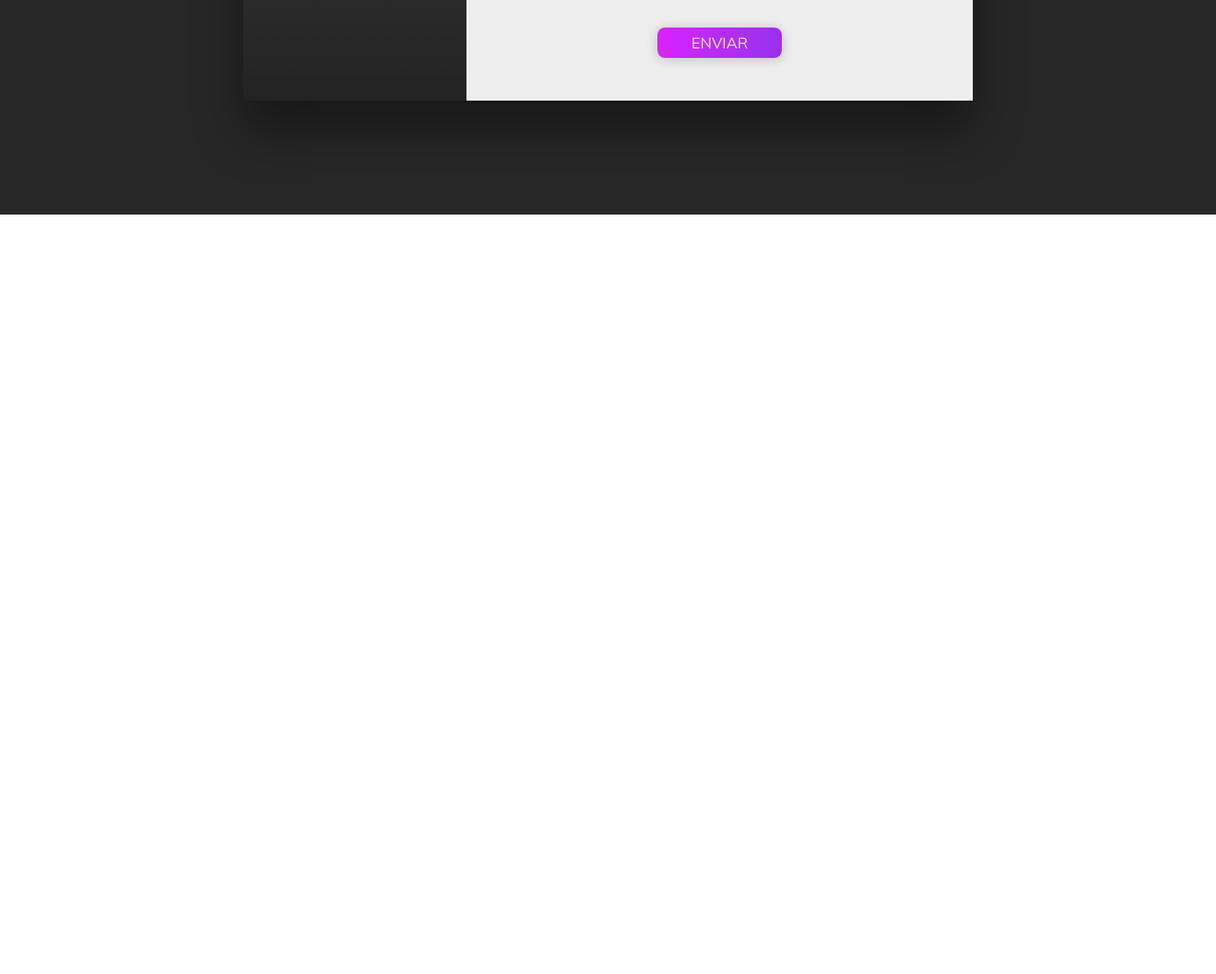
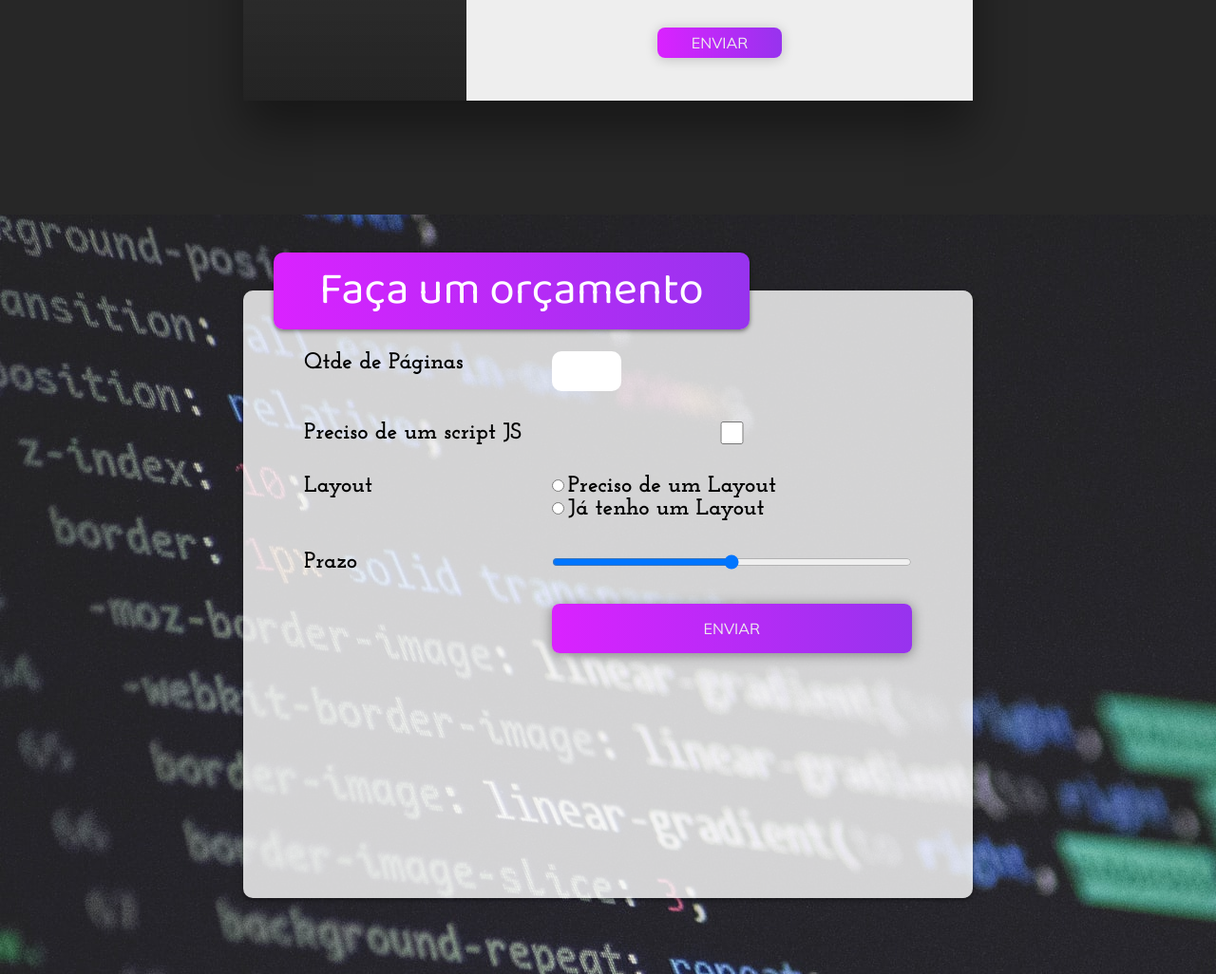
Before and after one commit to pedronavarrodev/portf-lio, a plain HTML site: page index.html in a window 1280 px wide. Shown: the part 2606-3632 px from the top of the page at 95% size. Before the commit the page ends 2832 px from the top, so only its background shows below. Drawn offline with Linux system fonts and the light colour scheme; grey boxes are pictures that could not be loaded.

Commit message:
:package: Formulário de orçamento

```diff
--- a/index.html
+++ b/index.html
@@ -184,6 +184,33 @@
         </div>
     </section>
 
+<section class="sessao-orcamento">
+    <div class="orcamento-wrapper">
+        <h1>Faça um orçamento</h1>
+        <form>
+            <label for="qtd">Qtde de Páginas</label>
+            <input type="number" min="1" name="qtde" id="qtde">
+            <label for="js">Preciso de um script JS</label>
+            <input type="checkbox" name="js" id="js">
+            <label>Layout</label>
+            <div class="group-layout">
+                <div>
+                    <input type="radio" name="layout" id="layout-sim">
+                    <label for="layout-sim">Preciso de um Layout</label>
+                </div>
+                <div>
+                    <input type="radio" name="layout" id="layout-nao">
+                    <label for="layout-nao">Já tenho um Layout</label>
+                </div>
+            </div>
+                <label for="prazo">Prazo</label>
+                <input type="range" name="prazo" id="prazo">
+                <button class="btn btn-orcamento" type="submit">Enviar</button>
+        </form>
+    </div>
+
+</section>
+
 </div>
 </body>
 <script src="script.js"></script>
--- a/style.css
+++ b/style.css
@@ -522,3 +522,71 @@ header{
     box-shadow: 0 .1rem .8rem rgba(0, 0, 0, .2);
 
 }
+
+/* Página de orçamento */
+
+.sessao-orcamento{
+    width: 100%;
+    height: 100vh;
+    background: url("imagens/bg-orcamento.jpg");
+    object-fit: cover;
+    display: flex;
+    justify-content: center;
+    align-items: center;
+}
+
+.orcamento-wrapper{
+    width: 60%;
+    height: 80%;
+    background-color: rgba(255,255,255, 0.8);
+    border-radius: 10px;
+    box-shadow: 0 0.1rem 0.3rem rgba(0, 0, 0, .5);
+    position: relative;
+}
+
+.sessao-orcamento h1{
+    position: absolute;
+    top: -2.5rem;
+    left: 2rem;
+    background: #DA22FF;
+    background: -webkit-linear-gradient(to left, #9733EE, #DA22FF);
+    background: linear-gradient(to left, #9733EE, #DA22FF);
+    padding: 0 3rem;
+    color: white;
+    font-family: var(--font-primary);
+    font-size: 3rem;
+    font-weight: lighter;
+    box-shadow: 0 0.1rem 0.3rem rgba(0, 0, 0, .5);
+    border-radius: 10px;
+}
+
+.sessao-orcamento form{
+    margin:4rem ;
+    display: grid;
+    grid-template-columns: auto 1fr;
+    column-gap: 2rem;
+    row-gap: 2rem;
+}
+
+.sessao-orcamento label{
+    font-family: var(--font-secundary);
+    font-size: 1.5rem;
+    font-weight: bold;
+}
+
+.sessao-orcamento input[type="number"]{
+    font-family: var(--font-secundary);
+    width: 4rem;
+    font-size: 2rem;
+    outline: none;
+    border-radius: 10px;
+    border: none;
+    padding: 0.3rem;
+}
+
+.btn-orcamento{
+    text-transform: uppercase;
+    padding: 1rem;
+    cursor: pointer;
+    grid-column: 2;
+}
```
Also changed, not shown: imagens/bg-orcamento.jpg (added).
